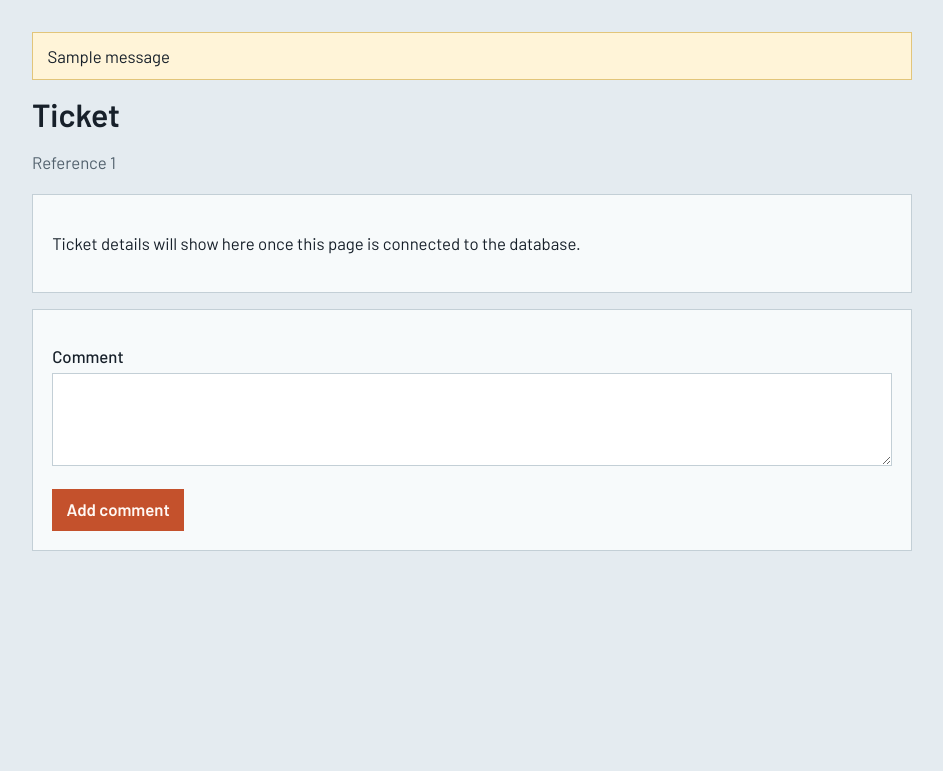
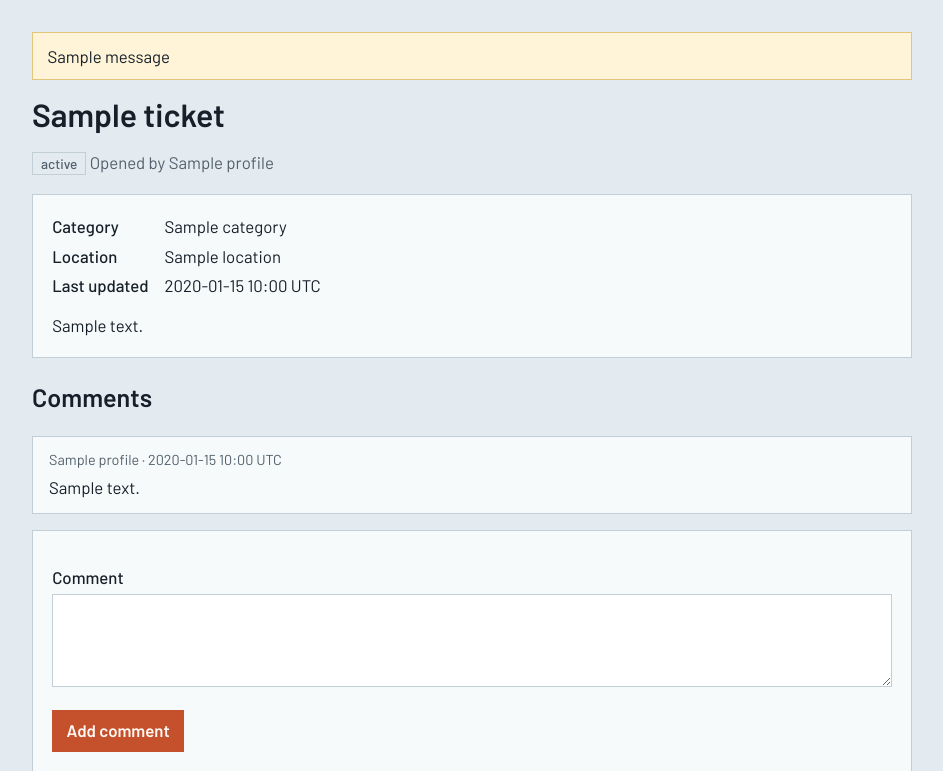
Before and after one commit to bellaouzo/Software_Engineering_CS3330, a Flask app: template templates/ticket_detail.html in a window 1280 px wide. Shown: the part 57-828 px from the top of the page, without its empty margins (168-1111 px from the left). Before the commit the page ends 608 px from the top, so only its background shows below. Run offline with Flask 3, Linux system fonts and the light colour scheme; the template is opened without the code that fills it: most values are stand-ins (such as "Sample title", 1, 10 or a date in 2020); one stand-in notice (Sample message) is shown.

Commit message:
feat: enhance ticket management with Supabase integration and improved UI
- All ticket routes are now connected to Supabase, handling database errors gracefully.
- Added functionality to update ticket status via a new route for staff users.
- Improved the new ticket form with category selection and better error handling.
- Enhanced ticket detail view to display status, category, and comments.
- Updated CSS for better styling of ticket and comment elements.

```diff
--- a/static/css/app.css
+++ b/static/css/app.css
@@ -126,6 +126,7 @@ label {
 }
 
 input,
+select,
 textarea {
   width: 100%;
   margin-top: 0.3rem;
@@ -202,6 +203,62 @@ button,
   border-top: 0;
 }
 
+.ticket-meta {
+  color: var(--muted);
+  font-size: 0.9rem;
+}
+
+.status-badge {
+  align-self: flex-start;
+  padding: 0.1rem 0.5rem;
+  border: 1px solid var(--line);
+  font-size: 0.85rem;
+  font-weight: 500;
+  white-space: nowrap;
+}
+
+.ticket-fields {
+  display: grid;
+  grid-template-columns: max-content 1fr;
+  gap: 0.3rem 1rem;
+  margin: 0 0 1rem;
+}
+
+.ticket-fields dt {
+  font-weight: 500;
+}
+
+.ticket-fields dd {
+  margin: 0;
+}
+
+.ticket-description {
+  margin: 0;
+  white-space: pre-wrap;
+}
+
+.comment-list {
+  margin: 0;
+  padding: 0;
+  list-style: none;
+  background: var(--sheet);
+  border: 1px solid var(--line);
+}
+
+.comment-list li {
+  padding: 0.8rem 1rem;
+  border-top: 1px solid var(--line);
+}
+
+.comment-list li:first-child {
+  border-top: 0;
+}
+
+.comment-list p {
+  margin: 0.3rem 0 0;
+  white-space: pre-wrap;
+}
+
 .comment-form {
   margin-top: 1rem;
 }
--- a/templates/ticket_detail.html
+++ b/templates/ticket_detail.html
@@ -1,14 +1,56 @@
 {% extends "base.html" %}
 
-{% block title %}Ticket · Facilities desk{% endblock %}
+{% block title %}{{ ticket.title }} · Facilities desk{% endblock %}
 
 {% block content %}
-  <h1>Ticket</h1>
-  <p class="lede">Reference {{ ticket_id }}</p>
+  <h1>{{ ticket.title }}</h1>
+  <p class="lede">
+    <span class="status-badge">{{ ticket.status }}</span>
+    Opened by {{ ticket.profiles.name or ticket.profiles.username if ticket.profiles else 'unknown' }}
+  </p>
+
   <div class="sheet">
-    <p>Ticket details will show here once this page is connected to the database.</p>
+    <dl class="ticket-fields">
+      <dt>Category</dt>
+      <dd>{{ ticket.category or 'Not set' }}</dd>
+      <dt>Location</dt>
+      <dd>{{ ticket.location or 'Not set' }}</dd>
+      <dt>Last updated</dt>
+      <dd>{{ ticket.updated_at[:16].replace('T', ' ') }} UTC</dd>
+    </dl>
+    <p class="ticket-description">{{ ticket.description or 'No description.' }}</p>
   </div>
-  <form class="sheet comment-form" method="post" action="{{ url_for('tickets.ticket_detail', ticket_id=ticket_id) }}">
+
+  {% if is_staff %}
+    <form class="sheet" method="post" action="{{ url_for('tickets.update_ticket_status', ticket_id=ticket.id) }}">
+      <label for="status">Status</label>
+      <select id="status" name="status">
+        {% for status in statuses %}
+          <option value="{{ status }}" {% if ticket.status == status %}selected{% endif %}>{{ status }}</option>
+        {% endfor %}
+      </select>
+      <button type="submit">Update status</button>
+    </form>
+  {% endif %}
+
+  <h2>Comments</h2>
+  {% if comments %}
+    <ul class="comment-list">
+      {% for comment in comments %}
+        <li>
+          <div class="ticket-meta">
+            {{ comment.profiles.name or comment.profiles.username if comment.profiles else 'Unknown' }}
+            · {{ comment.timestamp[:16].replace('T', ' ') }} UTC
+          </div>
+          <p>{{ comment.text }}</p>
+        </li>
+      {% endfor %}
+    </ul>
+  {% else %}
+    <p class="lede">No comments yet.</p>
+  {% endif %}
+
+  <form class="sheet comment-form" method="post" action="{{ url_for('tickets.ticket_detail', ticket_id=ticket.id) }}">
     <label for="text">Comment</label>
     <textarea id="text" name="text" rows="3" required></textarea>
     <button type="submit">Add comment</button>
```
Also changed, not shown: AGENTS.md (+6 -5 lines), routes/tickets.py (+174 -13 lines), templates/new_ticket.html (+9 -4 lines), templates/tickets.html (+10 -2 lines).
